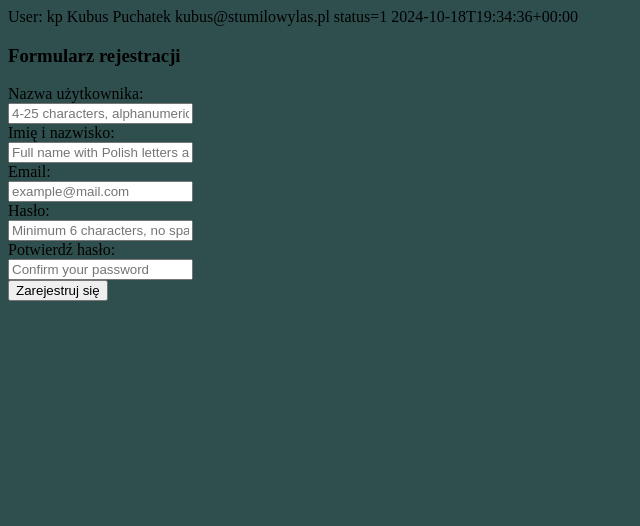
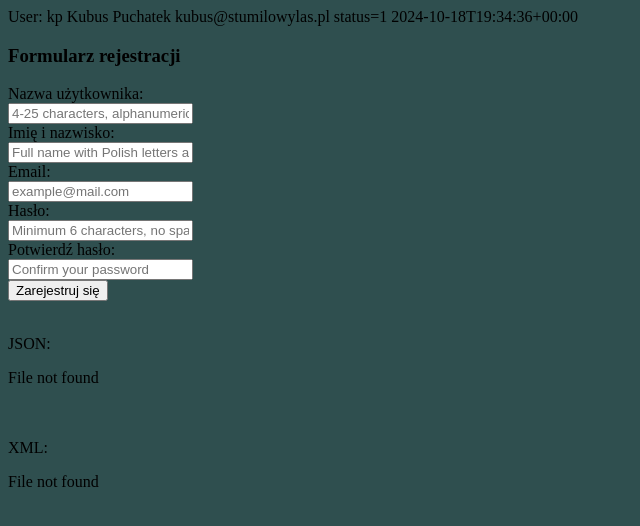
Before and after one commit to volodymyr-tsukanov/prai, a PHP site: page / in a window 1280 px wide. Shown: the top 526 px of the page, without its empty margins (0-640 px from the left). Run offline with PHP 8.4, Linux system fonts and the light colour scheme.

Commit message:
zad5.{3,4}

```diff
--- a/lab/index.php
+++ b/lab/index.php
@@ -5,11 +5,15 @@
 include_once "php_classes/User.php";
 include_once "php_classes/RegistrationForm.php";
 
+$usersPath = 'data/users.';
 
+
+setDebugMode(1);
 printHTMLhead('Lab5', true);
 
 $user1 = new User ('kp', 'Kubus Puchatek', 'kubus@stumilowylas.pl', 'nielubietygryska');
 $user1->show();
+//$user1->save($usersPath.User::FORMAT_XML,User::FORMAT_XML);
 
 $rf = new RegistrationForm(); //wyświetla formularz rejestracji
 if (filter_input(INPUT_POST, 'submit', FILTER_SANITIZE_FULL_SPECIAL_CHARS)) {
@@ -19,8 +23,14 @@
     else{
         echo "<p>Poprawne dane rejestracji:</p>";
         $user->show();
+        $user->save($usersPath.User::FORMAT_JSON);
     }
 }
 
+print('<br>JSON:<br>');
+$user1->getAllUsers($usersPath.User::FORMAT_JSON);
+print('<br><br>XML:<br>');
+$user1->getAllUsers($usersPath.User::FORMAT_XML,User::FORMAT_XML);
+
 printHTMLtail();
 ?>
--- a/lab/php_classes/User.php
+++ b/lab/php_classes/User.php
@@ -2,11 +2,14 @@
 namespace prai_lab;
 
 use DateTime;
+use SimpleXMLElement;
 
 
 class User {
     const STATUS_USER = 1;
     const STATUS_ADMIN = 2;
+    const FORMAT_JSON = 'json';
+    const FORMAT_XML = 'xml';
 
     protected $userName;
     protected $fullName;
@@ -73,5 +76,137 @@
     public function show(){
         printf('User: %s %s %s status=%d %s', $this->userName,$this->fullName,$this->email,$this->status,$this->date->format(DateTime::W3C));
     }
+
+    public static function getAllUsers(string $file, string $format = self::FORMAT_JSON){
+        if (!file_exists($file)){
+            echo "<p>File not found</p>";
+            return;
+        }
+
+        if ($format === self::FORMAT_XML && !(extension_loaded('xml') && class_exists('SimpleXMLElement'))) {
+            echo "<p>XML support is not enabled in PHP</p>";
+            return;
+        }
+
+        switch ($format){
+            case self::FORMAT_JSON:
+                self::displayJsonUsers($file);
+                break;
+            case self::FORMAT_XML:
+                self::displayXmlUsers($file);
+                break;
+            default:
+                echo "<p>Unsupported format</p>";
+                break;
+        }
+    }
+    private static function displayJsonUsers(string $file){
+        $content = file_get_contents($file);
+        if ($content === false){
+            echo "<p>Unable to read file</p>";
+            return;
+        }
+
+        $users = json_decode($content);
+        if ($users === null){
+            echo "<p>Invalid JSON format</p>";
+            return;
+        }
+
+        foreach ($users as $user){
+            echo "<p>" . htmlspecialchars($user->userName) . " " .
+                 htmlspecialchars($user->fullName) . " " .
+                 $user->date . "</p>";
+        }
+    }
+    private static function displayXmlUsers(string $file){
+        $allUsers = simplexml_load_file($file);
+        if ($allUsers === false) {
+            echo "<p>Invalid XML file</p>";
+            return;
+        }
+
+        echo "<ul>";
+        foreach ($allUsers as $user) {
+            $userName = htmlspecialchars((string)$user->userName);
+            $fullName = htmlspecialchars((string)$user->fullName);
+            $email = htmlspecialchars((string)$user->email);
+            $date = htmlspecialchars((string)$user->date);
+            $status = (int)$user->status;
+
+            echo "<li>$userName, $fullName, $email, $date, Status: $status</li>";
+        }
+        echo "</ul>";
+    }
+
+    public function toArray(): array {
+        return [
+            "userName" => $this->userName,
+            "fullName" => $this->fullName,
+            "email" => $this->email,
+            "passwd" => $this->passwd,
+            "date" => $this->date->format(DateTime::W3C),
+            "status" => $this->status
+        ];
+    }
+    public function toXML(): SimpleXMLElement {
+        $userData = $this->toArray();
+        $xml = new SimpleXMLElement('<?xml version="1.0" encoding="UTF-8"?><user></user>');
+
+        foreach ($userData as $key => $value){
+            $xml->addChild($key, htmlspecialchars((string)$value));
+        }
+
+        return $xml;
+    }
+
+    public function save(string $file, string $format = self::FORMAT_JSON): bool {
+        switch ($format){
+            case self::FORMAT_JSON:
+                return $this->saveJson($file);
+            case self::FORMAT_XML:
+                return $this->saveXml($file);
+            default:
+                return false;
+        }
+    }
+    protected function saveJson(string $file): bool {
+        $data = [];
+
+        if (file_exists($file)){
+            $content = file_get_contents($file);
+            if ($content !== false){
+                $data = json_decode($content, true) ?? [];
+            }
+        }
+
+        $data[] = $this->toArray();
+        return file_put_contents($file, json_encode($data)) !== false;
+    }
+    protected function saveXml(string $file): bool {
+            // Load existing XML or create new if doesn't exist
+        if (file_exists($file)) {
+            $xml = simplexml_load_file($file);
+            if ($xml === false) {
+                // Create new XML structure if file is invalid
+                $xml = new SimpleXMLElement('<?xml version="1.0" encoding="UTF-8"?><users></users>');
+            }
+        } else {
+            // Create new XML structure if file doesn't exist
+            $xml = new SimpleXMLElement('<?xml version="1.0" encoding="UTF-8"?><users></users>');
+        }
+
+        // Add new user element
+        $userElement = $xml->addChild('user');
+        $userElement->addChild('userName', $this->userName);
+        $userElement->addChild('fullName', $this->fullName);
+        $userElement->addChild('email', $this->email);
+        $userElement->addChild('passwd', $this->passwd);
+        $userElement->addChild('date', $this->date->format(DateTime::W3C));
+        $userElement->addChild('status', $this->status);
+
+        // Save XML to file
+        return $xml->asXML($file) !== false;
+    }
 }
 ?>
```
